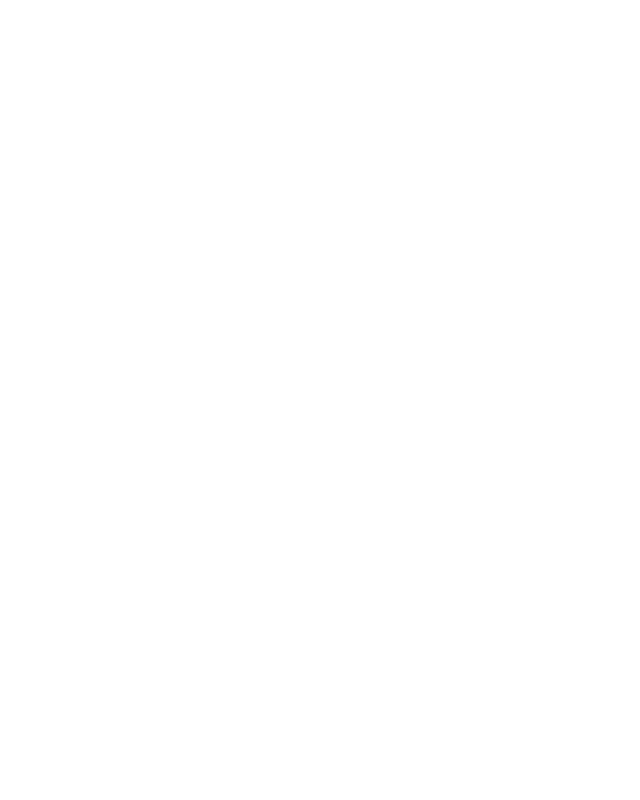
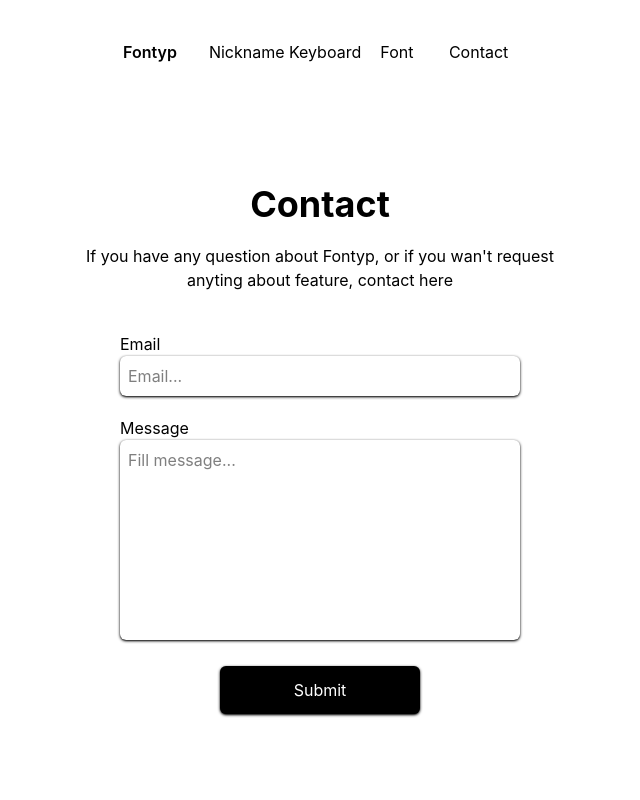
Before and after one commit to kuroshii251/Fontyp, a React (Vite) app: page /contact in a window 1280 px wide. Before the commit this address had no page. Shown: the top 800 px of the page, without its empty margins (320-960 px from the left). Built offline with nearby package versions, Linux system fonts and the light colour scheme; a web font is replaced by a local one.

Commit message:
add contact page

```diff
--- a/src/components/navbar/main.tsx
+++ b/src/components/navbar/main.tsx
@@ -15,10 +15,10 @@
                 </div>
                 <div className="w-full lg:flex lg:items-center lg:w-auto ">
                     <a
-                        href=""
+                        href="/nickname-converter"
                         className="block text-black mt-4 hover:bg-gray-800 p-3 lg:w-20 w-full lg:text-center hover:text-white  text-start w-full rounded-xl lg:inline-block  lg:mt-0 text-black"
                     >
-                        Name
+                        Nickname
                     </a>
                     <a
                         href=""
@@ -27,19 +27,13 @@
                         Keyboard
                     </a>
                     <a
-                        href="  /emoji"
+                        href="/font"
                         className="block text-black mt-4 hover:bg-gray-800 p-3 lg:w-20 w-full lg:text-center  hover:text-white text-start w-full rounded-xl lg:inline-block  lg:mt-0 text-black"
                     >
                         Font
                     </a>
                     <a
-                        href=""
-                        className="block text-black mt-4 hover:bg-gray-800 p-3 lg:w-20 w-full lg:text-center hover:text-white  text-start w-full rounded-xl lg:inline-block  lg:mt-0 text-black"
-                    >
-                        Blog
-                    </a>
-                    <a
-                        href=""
+                        href="/contact"
                         className="block text-black mt-4 hover:bg-gray-800 hover:text-white p-3 lg:w-20 w-full lg:text-center  text-start w-full rounded-xl lg:inline-block  lg:mt-0 text-black"
                     >
                         Contact
--- a/src/main.tsx
+++ b/src/main.tsx
@@ -5,6 +5,7 @@
 import { BrowserRouter, Route, Routes } from "react-router-dom";
 import FontStyle from "./pages/font/main.tsx";
 import App from "./App.tsx";
+import ContactPage from "./pages/contact/main.tsx";
 
 createRoot(document.getElementById("root")!).render(
   <StrictMode>
@@ -14,7 +15,7 @@
 
         <Route path="/nickname-converter" element={<NameConverter />} />
         <Route path="/font" element={<FontStyle />} />
-        <Route />
+        <Route path="/contact" element={<ContactPage/>} />
         <Route />
         <Route />
       </Routes>
--- /dev/null
+++ b/src/pages/contact/main.tsx
@@ -0,0 +1,36 @@
+import Footer from "../../components/footer/main";
+import Navbar from "../../components/navbar/main";
+
+export default function ContactPage(){
+    return (
+        <>
+        <Navbar/>
+        <div className=" justify-center items-center pt-20 h-200">
+            <div className="mx-auto ">
+   <h1 className="text-center text-4xl font-bold">Contact</h1>
+            <p className="text-center w-120 mt-5 mx-auto">If you have any question about Fontyp, or if you wan't request anyting about feature, contact here</p>
+            </div>
+
+            <div className="flex justify-center  items-center pt-10">
+                <form action="" method="POST">
+                    <div className="">
+  <h1>Email</h1>
+                <input type="text"  className="p-2 w-100 shadow-black shadow-sm rounded-md" placeholder="Email..."/>
+                    </div>
+
+<div className="mt-5">
+ <h1>Message</h1>
+                <textarea className="resize-none p-2 w-100 shadow-black shadow-sm rounded-md h-50" placeholder="Fill message..." />
+</div>
+
+
+                <button type="submit" className="mx-auto bg-black text-white flex justify-center items-center shadow-black w-50 text-center mt-5 shadow-sm p-3 rounded-md">Submit</button>
+                </form>
+
+            </div>
+        </div>
+
+        <Footer/>
+        </>
+    )
+}
```
